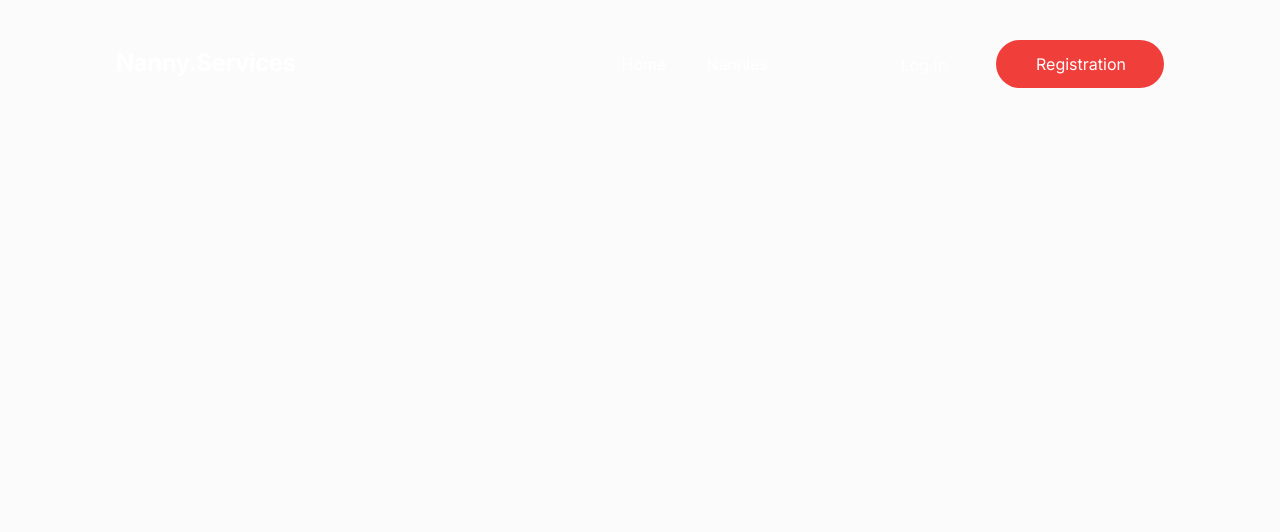
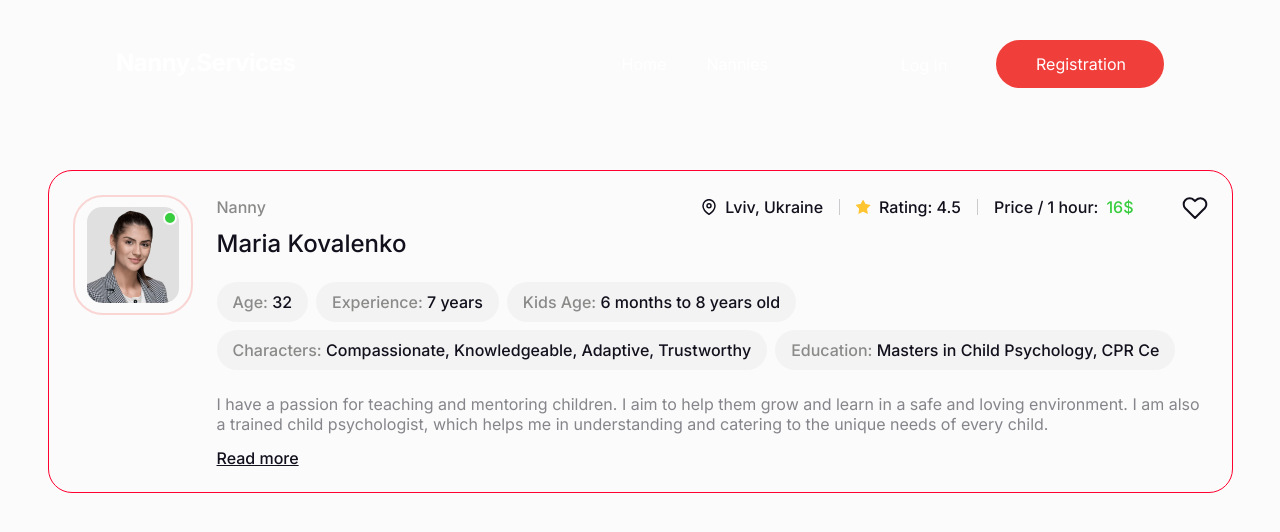
Before and after one commit to id753/nannies-service, a Next.js app: page /nannies in a window 1280 px wide. Shown: the top 532 px of the page. Built offline with nearby package versions, Linux system fonts and the light colour scheme.

Commit message:
Add Item

```diff
--- a/app/nannies/page.tsx
+++ b/app/nannies/page.tsx
@@ -1,7 +1,12 @@
+import Item from "@/components/Item/Item";
 import React from "react";
 
 const Nannies = () => {
-  return <div></div>;
+  return (
+    <div>
+      <Item />
+    </div>
+  );
 };
 
 export default Nannies;
--- a/components/Icons/Icons.tsx
+++ b/components/Icons/Icons.tsx
@@ -181,3 +181,55 @@ export const EyeCloseIcon = ({ className }: IconProps) => {
     </svg>
   );
 };
+
+export const LocationIcon = ({ className }: IconProps) => {
+  return (
+    <svg
+      width="16"
+      height="16"
+      viewBox="0 0 16 16"
+      fill="none"
+      xmlns="http://www.w3.org/2000/svg"
+    >
+      <g clip-path="url(#clip0_31_2509)">
+        <path
+          d="M14 6.66651C14 11.3332 8 15.3332 8 15.3332C8 15.3332 2 11.3332 2 6.66651C2 5.07521 2.63214 3.54908 3.75736 2.42386C4.88258 1.29864 6.4087 0.666504 8 0.666504C9.5913 0.666504 11.1174 1.29864 12.2426 2.42386C13.3679 3.54908 14 5.07521 14 6.66651Z"
+          stroke="#11101C"
+          stroke-width="1.5"
+          stroke-linecap="round"
+          stroke-linejoin="round"
+        />
+        <path
+          d="M8 8.6665C9.10457 8.6665 10 7.77107 10 6.6665C10 5.56193 9.10457 4.6665 8 4.6665C6.89543 4.6665 6 5.56193 6 6.6665C6 7.77107 6.89543 8.6665 8 8.6665Z"
+          stroke="#11101C"
+          stroke-width="1.5"
+          stroke-linecap="round"
+          stroke-linejoin="round"
+        />
+      </g>
+      <defs>
+        <clipPath id="clip0_31_2509">
+          <rect width="16" height="16" fill="white" />
+        </clipPath>
+      </defs>
+    </svg>
+  );
+};
+export const StarIcon = ({ className }: IconProps) => {
+  return (
+    <svg
+      width="15"
+      height="14"
+      viewBox="0 0 15 14"
+      fill="none"
+      xmlns="http://www.w3.org/2000/svg"
+    >
+      <path
+        d="M8.88965 4.12598C9.0488 4.42749 9.33887 4.6381 9.6748 4.69629L13.4746 5.35254L10.7871 8.12012C10.5496 8.36469 10.4388 8.7055 10.4873 9.04297L11.0361 12.8604L7.5752 11.1592L7.45801 11.1094C7.21993 11.0248 6.95976 11.0248 6.72168 11.1094L6.60449 11.1592L3.14258 12.8604L3.69238 9.04297C3.74091 8.7055 3.6301 8.36469 3.39258 8.12012L0.704102 5.35254L4.50488 4.69629C4.84082 4.6381 5.13088 4.42749 5.29004 4.12598L7.08984 0.714844L8.88965 4.12598Z"
+        fill="#FFC531"
+        stroke="#FFC531"
+        stroke-width="1.2"
+      />
+    </svg>
+  );
+};
--- /dev/null
+++ b/components/Item/Item.module.css
@@ -0,0 +1,166 @@
+.container {
+  display: flex;
+  background: #fbfbfb;
+  border-radius: 24px;
+  padding: 24px;
+  max-width: 1185px;
+  margin: 20px auto;
+
+  margin-top: 150px; /* ! */
+  border: 1px solid #ff002f; /* ! */
+}
+
+/* Аватар и онлайн-статус */
+.avatarWrapper {
+  margin-right: 24px;
+}
+
+.avatar {
+  position: relative;
+  width: 120px;
+  height: 120px;
+  padding: 12px;
+  border: 2px solid rgba(240, 63, 59, 0.2);
+  border-radius: 30px;
+  display: flex;
+  justify-content: center;
+  align-items: center;
+}
+
+.image {
+  border-radius: 15px;
+  object-fit: cover;
+}
+
+.onlineBadge {
+  position: absolute;
+  top: 14px;
+  right: 14px;
+  width: 14px;
+  height: 14px;
+  background-color: #38cd3e;
+  border: 2px solid #fbfbfb;
+  border-radius: 50%;
+}
+
+/* Контентная часть */
+.rightBlock {
+  flex: 1;
+}
+
+.headerRow {
+  display: flex;
+  justify-content: space-between;
+  align-items: flex-start;
+  margin-bottom: 8px;
+}
+
+.infoSummary {
+  display: flex;
+  flex-direction: row;
+  align-items: center;
+  width: 100%;
+  flex-grow: 1;
+}
+
+.tag {
+  color: #8a8a89;
+  font-weight: 500;
+  font-size: 16px;
+  flex-shrink: 0; /* Чтобы надпись не сжималась */
+  margin-right: 40px;
+}
+
+.stats {
+  display: flex;
+  align-items: center;
+  gap: 16px;
+  margin-left: auto;
+  margin-right: 48px;
+}
+
+.statItem {
+  display: flex;
+  align-items: center;
+  gap: 8px;
+  font-weight: 500;
+  font-size: 16px;
+  line-height: 150%;
+  color: #11101c;
+  flex-wrap: nowrap;
+  min-width: max-content;
+}
+
+.statItem:not(:last-child)::after {
+  content: "";
+  display: block;
+  width: 1px;
+  height: 16px;
+  background-color: rgba(17, 16, 28, 0.2);
+  margin-left: 8px;
+
+  align-self: center;
+}
+
+.priceValue {
+  color: #38cd3e;
+}
+
+.name {
+  font-size: 24px;
+  font-weight: 500;
+  margin-bottom: 24px;
+  color: #11101c;
+}
+
+/* Сетка плашек */
+.features {
+  display: flex;
+  flex-wrap: wrap;
+  gap: 8px;
+  margin-bottom: 24px;
+}
+
+.featureItem {
+  background: #f3f3f3;
+  padding: 8px 16px;
+  border-radius: 24px;
+  color: #8a8a89;
+  font-size: 16px;
+  line-height: 150%;
+  font-weight: 500;
+}
+
+.accent {
+  color: #11101c;
+  line-height: 150%;
+}
+
+.description {
+  color: rgba(17, 16, 28, 0.5);
+  line-height: 1.25;
+  margin-bottom: 14px;
+}
+
+.readMore {
+  font-weight: 500;
+  text-decoration: underline;
+  color: #11101c;
+  display: inline-block;
+}
+
+.heartBtn {
+  background: none;
+  border: none;
+  cursor: pointer;
+  padding: 0;
+  flex-shrink: 0;
+  min-width: 25px;
+}
+
+.icon {
+  height: 22px;
+  width: 25px;
+  fill: none;
+  stroke: #11101c;
+}
--- /dev/null
+++ b/components/Item/Item.tsx
@@ -0,0 +1,90 @@
+import Link from "next/link";
+import { HeartIcon, LocationIcon, StarIcon } from "../Icons/Icons";
+import css from "./Item.module.css";
+import Image from "next/image";
+
+const Item = () => {
+  return (
+    <div className={css.container}>
+      <div className={css.avatarWrapper}>
+        <div className={css.avatar}>
+          <Image
+            src="/test.jpg"
+            alt="Maria Kovalenko"
+            width={96}
+            height={96}
+            className={css.image}
+          />
+          <span className={css.onlineBadge}></span>
+        </div>
+      </div>
+
+      {/* Правая колонка: Весь контент */}
+      <div className={css.rightBlock}>
+        {/* Верхняя строка: Статус, Локация, Рейтинг, Цена и Сердце */}
+        <div className={css.headerRow}>
+          <div className={css.infoSummary}>
+            <span className={css.tag}>Nanny</span>
+
+            <div className={css.stats}>
+              <p className={css.statItem}>
+                <LocationIcon /> Lviv, Ukraine
+              </p>
+              <p className={css.statItem}>
+                <StarIcon /> Rating: 4.5
+              </p>
+              <p className={css.statItem}>
+                Price / 1 hour: <span className={css.priceValue}>16$</span>
+              </p>
+            </div>
+          </div>
+
+          <button className={css.heartBtn}>
+            <HeartIcon className={css.icon} />
+          </button>
+        </div>
+
+        <h3 className={css.name}>Maria Kovalenko</h3>
+
+        {/* Сетка характеристик   */}
+        <div className={css.features}>
+          <p className={css.featureItem}>
+            Age: <span className={css.accent}>32</span>
+          </p>
+          <p className={css.featureItem}>
+            Experience: <span className={css.accent}>7 years</span>
+          </p>
+          <p className={css.featureItem}>
+            Kids Age:{" "}
+            <span className={css.accent}>6 months to 8 years old</span>
+          </p>
+          <p className={css.featureItem}>
+            Characters:{" "}
+            <span className={css.accent}>
+              Compassionate, Knowledgeable, Adaptive, Trustworthy
+            </span>
+          </p>
+          <p className={css.featureItem}>
+            Education:{" "}
+            <span className={css.accent}>
+              Masters in Child Psychology, CPR Ce
+            </span>
+          </p>
+        </div>
+
+        <p className={css.description}>
+          I have a passion for teaching and mentoring children. I aim to help
+          them grow and learn in a safe and loving environment. I am also a
+          trained child psychologist, which helps me in understanding and
+          catering to the unique needs of every child.
+        </p>
+
+        <Link href="/" className={css.readMore}>
+          Read more
+        </Link>
+      </div>
+    </div>
+  );
+};
+
+export default Item;
```
Also changed, not shown: public/test.jpg (added).
